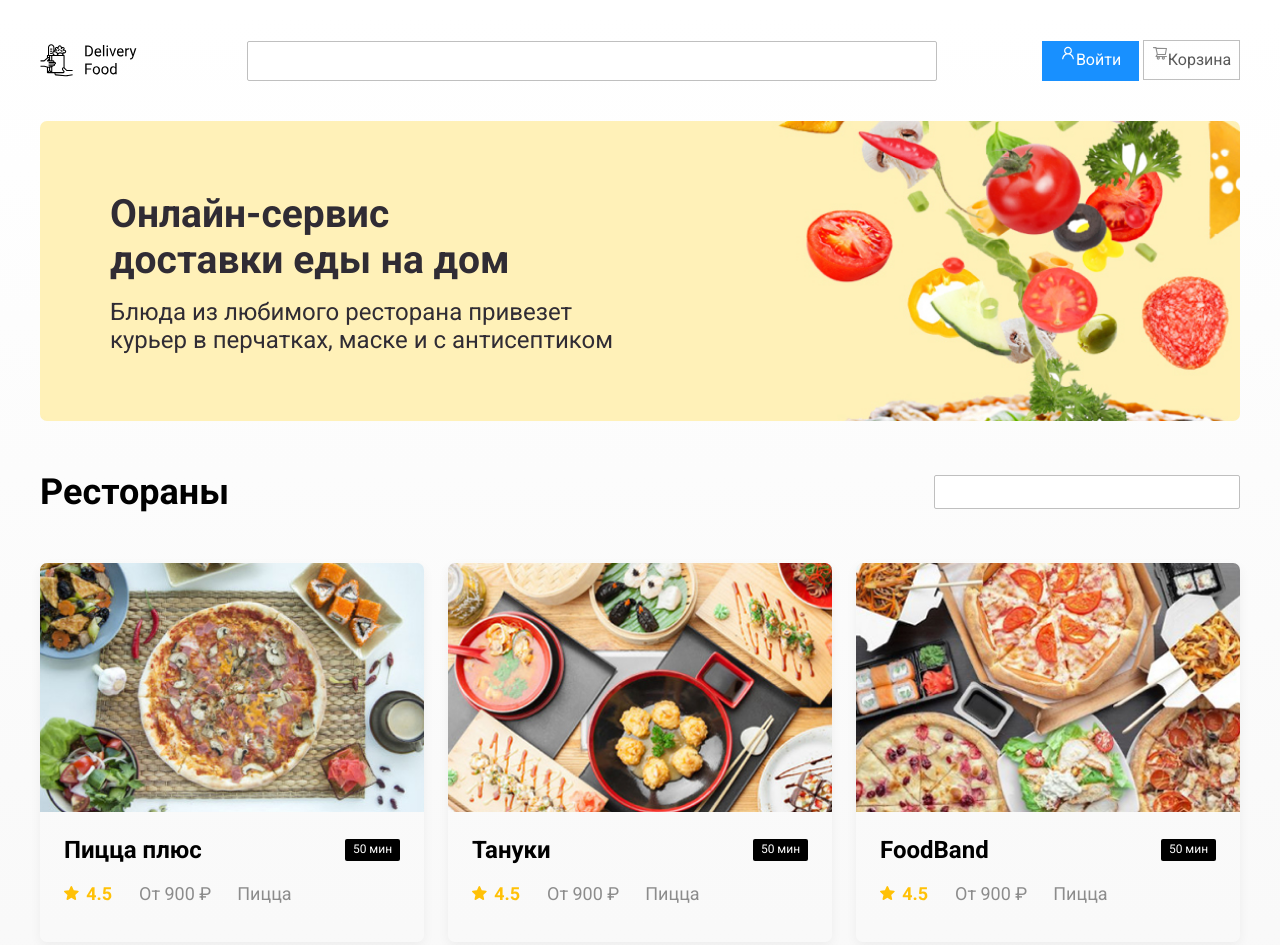
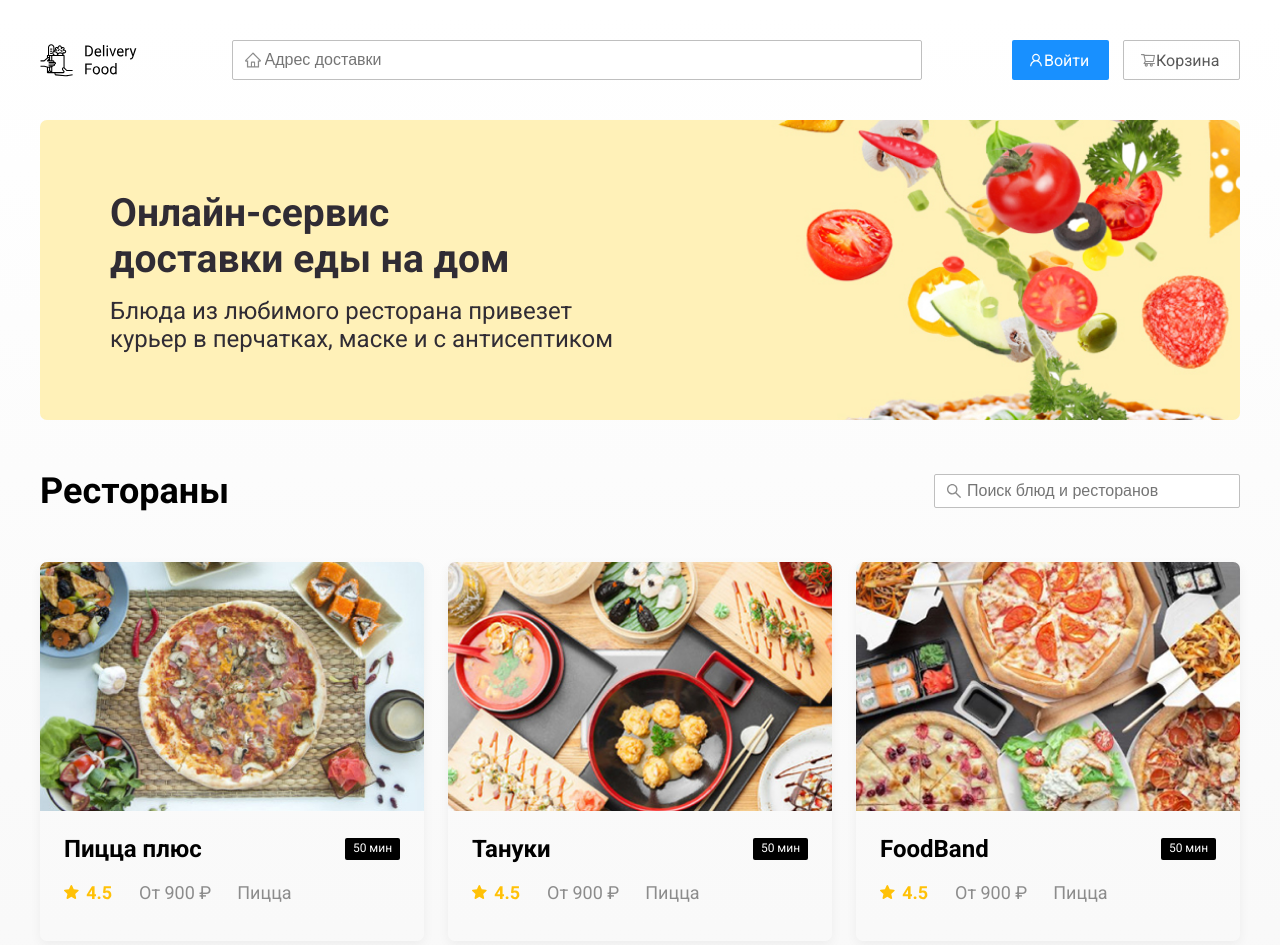
Before and after one commit to JuliaGrib/DeliveryFood, a plain HTML site: page index.html in a window 1280 px wide. Shown: the top 945 px of the page. Drawn offline with Linux system fonts and the light colour scheme.

Commit message:
first commit

```diff
--- a/css/style.css
+++ b/css/style.css
@@ -13,30 +13,45 @@ body {
 .nav {
     display: flex;
     margin-top: 40px;
-    justify-content: space-between
+    justify-content: space-between;
+    align-items: center;
 }
-.nav-form input {
+.nav input {
     width: 690px;
     height: 40px;
     border: 1px solid #BFBFBF;
     border-radius: 2px;
+    font-style: normal;
+    font-weight: normal;
+    font-size: 16px;
+    line-height: 24px;
+    padding-left: 32px;
+    background-image: url('../img/home.svg');
+    background-repeat: no-repeat;
+    background-position: 11px center;
 
 }
+.nav-button {
+    display: flex;
+}
 .nav-button a:first-child {
-    display: inline-block;
+    display: flex;
     width: 97px;
     height: 40px;
     background-color: #1890FF;
     font-size: 16px;
     text-decoration: none;
     color: white;
-    text-align: center;
     box-sizing: border-box;
-
+    align-items: center;
+    padding-left: 16px;
+    margin-right: 14px;
+    border-radius: 2px;
 }
 .nav-button a:last-child {
-    display: inline-block;
-    width: 97px;
+    display: flex;
+    align-items: center;
+    width: 117px;
     height: 40px;
     font-size: 16px;
     text-decoration: none;
@@ -44,13 +59,9 @@ body {
     text-align: center;
     box-sizing: border-box;
     border: 1px solid #BFBFBF;
+    padding-left: 16px;
+    border-radius: 2px;
 }
-.nav-logo, .nav-form, .nav-button {
-    align-self: center;
-}
-
-
-
 
 .header-banner {
     margin-top: 40px;
@@ -101,6 +112,12 @@ body {
     height: 34px;
     border: 1px solid #BFBFBF;
     border-radius: 2px;
+    background-image: url(../img/search.svg);
+    background-repeat: no-repeat;
+    background-position: 11px center;
+    padding-left: 32px;
+    font-size: 16px;
+    line-height: 24px;
 }
 .menu-section {
     margin-top: 50px;
@@ -125,6 +142,10 @@ body {
 .img-menu {
     width: 100%;
     border-radius: 7px 7px 0 0;
+}
+.img-menu:hover {
+    box-shadow: 0px 4px 4px rgba(0, 0, 0, 0.25);
+    cursor: pointer;
 }
 .head-menu-item {
     display: flex;
--- a/index.html
+++ b/index.html
@@ -10,15 +10,16 @@
     <div class="container">
         <header class="header">
             <nav class="nav">
-                <div class="nav-logo">
-                    <img src="img/logo.svg" alt="">
-                </div>
-                <div class="nav-form">
-                    <input type="text">
-                </div>
+                <img src="img/logo.svg" alt="">
+                <input type="text" placeholder="Адрес доставки">
                 <div class="nav-button">
-                    <a href="#"><img src="img/human.svg" alt="">Войти</a>
-                    <a href="#"><img src="img/box.svg" alt="">Корзина</a>
+                    <a href="#">
+                        <img src="img/human.svg" alt="">
+                        <span>Войти</span>
+                    </a>
+                    <a href="#"><img src="img/box.svg" alt="">
+                    <span>Корзина</span>
+                    </a>
                 </div>
             </nav>
             <div class="header-banner">
@@ -29,7 +30,7 @@
         <section>
             <header class="header-section">
                 <h2>Рестораны</h2>
-                <input type="text">
+                <input type="text" placeholder="Поиск блюд и ресторанов">
             </header>
             <div class="menu-section">
                 <div class="menu-item">
```
Also changed, not shown: img/home.svg (added), img/search.svg (added).
